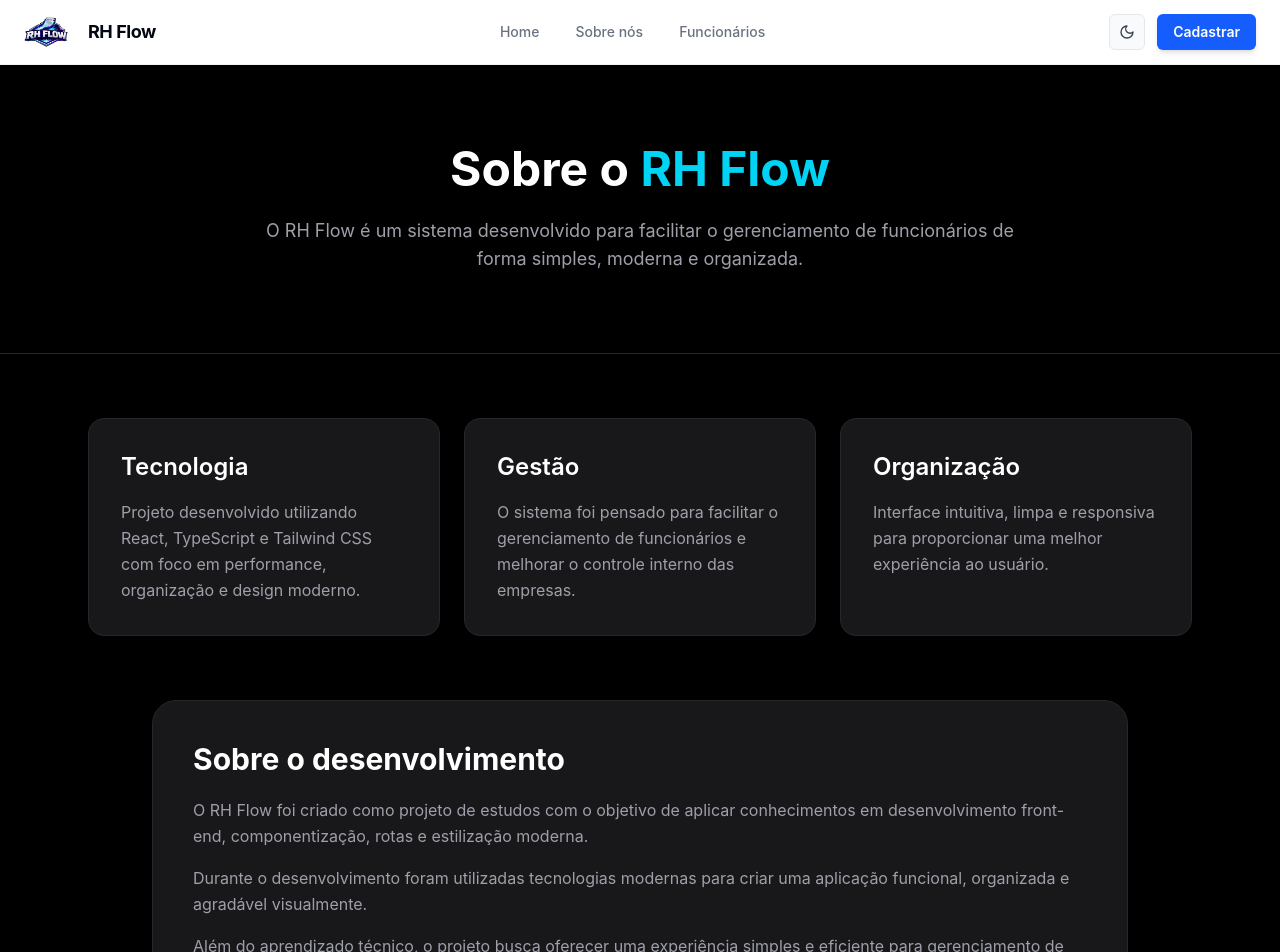
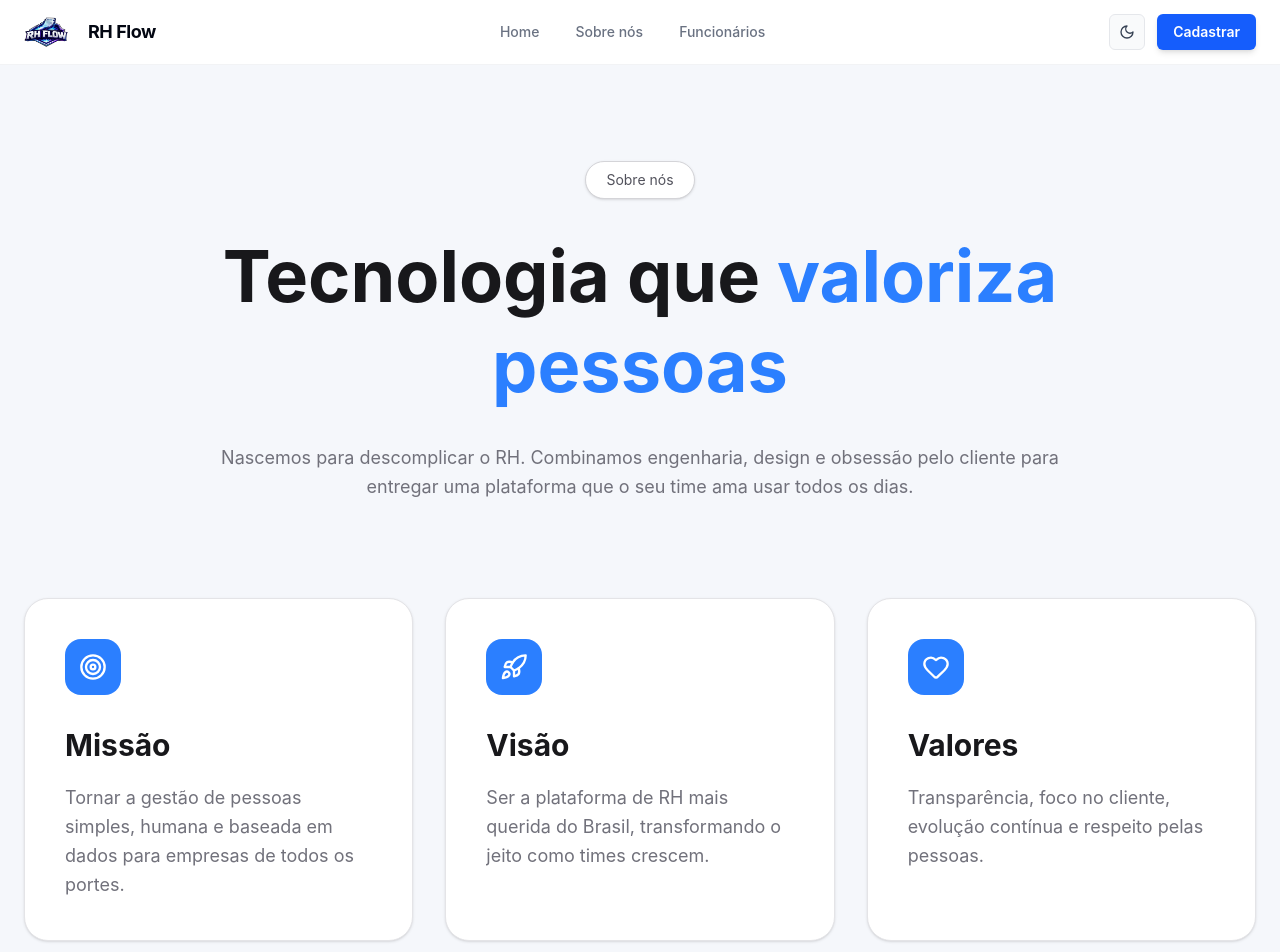
Before and after one commit to twostacktech/Rh-Flow-front, a React (Vite) app: page /sobre in a window 1280 px wide. Shown: the top 952 px of the page. Built offline with nearby package versions, Linux system fonts and the light colour scheme.

Commit message:
fix:sobre

```diff
--- a/src/pages/home/Home.tsx
+++ b/src/pages/home/Home.tsx
@@ -15,7 +15,7 @@ function Home() {
     <div>
       {/* Hero */}
       <section className="relative overflow-hidden">
-        <div className="absolute inset-0 bg-[var(--gradient-hero)]" aria-hidden />
+        <div className="absolute inset-0 bg-[var(--gradient-hero)" aria-hidden />
         <div className="relative mx-auto max-w-7xl px-6 pt-24 pb-32 text-center">
           <img src="/RH_FLOW-semfundo.png" alt="RH Flow" className="mx-auto h-58 w-58 rounded-2xl object-contain shadow-glow" />
           <h1 className="mt-8 text-5xl md:text-7xl font-bold tracking-tight">
--- a/src/pages/sobre/Sobre.tsx
+++ b/src/pages/sobre/Sobre.tsx
@@ -1,90 +1,86 @@
+import { Target, Rocket, Heart } from "lucide-react"
+
 function Sobre() {
   return (
-    <div className="min-h-screen bg-black text-white">
+    <div className="min-h-screen bg-[#f5f7fb] text-zinc-900">
 
-      {/* TOPO */}
-      <section className="px-6 py-20 text-center border-b border-zinc-800">
-        <h1 className="text-5xl font-bold">
-          Sobre o <span className="text-cyan-400">RH Flow</span>
+      <section className="max-w-6xl mx-auto px-6 py-24 text-center">
+
+        <button className="px-5 py-2 rounded-full border border-zinc-300 text-sm text-zinc-600 bg-white shadow-sm">
+          Sobre nós
+        </button>
+
+        <h1 className="mt-8 text-5xl md:text-7xl font-bold leading-tight">
+          Tecnologia que{" "}
+          <span className="text-blue-500">
+            valoriza <br /> pessoas
+          </span>
         </h1>
 
-        <p className="mt-6 text-zinc-400 max-w-3xl mx-auto text-lg">
-          O RH Flow é um sistema desenvolvido para facilitar o gerenciamento
-          de funcionários de forma simples, moderna e organizada.
+        <p className="mt-8 text-zinc-500 text-lg max-w-4xl mx-auto leading-relaxed">
+          Nascemos para descomplicar o RH. Combinamos engenharia,
+          design e obsessão pelo cliente para entregar uma plataforma
+          que o seu time ama usar todos os dias.
         </p>
       </section>
 
-      {/* CARDS */}
-      <section className="max-w-6xl mx-auto px-6 py-16 grid md:grid-cols-3 gap-6">
+      <section className="max-w-7xl mx-auto px-6 pb-24 grid md:grid-cols-3 gap-8">
 
-        <div className="bg-zinc-900 border border-zinc-800 rounded-2xl p-8">
-          <h2 className="text-2xl font-semibold mb-4">
-            Tecnologia
+        <div className="bg-white border border-zinc-200 rounded-3xl p-10 shadow-sm">
+
+          <div className="w-14 h-14 rounded-2xl bg-blue-500 flex items-center justify-center">
+            <Target size={28} className="text-white" />
+          </div>
+
+          <h2 className="mt-8 text-3xl font-bold">
+            Missão
           </h2>
 
-          <p className="text-zinc-400 leading-relaxed">
-            Projeto desenvolvido utilizando React, TypeScript
-            e Tailwind CSS com foco em performance,
-            organização e design moderno.
+          <p className="mt-5 text-zinc-500 leading-relaxed text-lg">
+            Tornar a gestão de pessoas simples, humana e baseada
+            em dados para empresas de todos os portes.
           </p>
+
         </div>
 
-        <div className="bg-zinc-900 border border-zinc-800 rounded-2xl p-8">
-          <h2 className="text-2xl font-semibold mb-4">
-            Gestão
+        <div className="bg-white border border-zinc-200 rounded-3xl p-10 shadow-sm">
+
+          <div className="w-14 h-14 rounded-2xl bg-blue-500 flex items-center justify-center">
+            <Rocket size={28} className="text-white" />
+          </div>
+
+          <h2 className="mt-8 text-3xl font-bold">
+            Visão
           </h2>
 
-          <p className="text-zinc-400 leading-relaxed">
-            O sistema foi pensado para facilitar o gerenciamento
-            de funcionários e melhorar o controle interno
-            das empresas.
+          <p className="mt-5 text-zinc-500 leading-relaxed text-lg">
+            Ser a plataforma de RH mais querida do Brasil,
+            transformando o jeito como times crescem.
           </p>
+
         </div>
 
-        <div className="bg-zinc-900 border border-zinc-800 rounded-2xl p-8">
-          <h2 className="text-2xl font-semibold mb-4">
-            Organização
+        <div className="bg-white border border-zinc-200 rounded-3xl p-10 shadow-sm">
+
+          <div className="w-14 h-14 rounded-2xl bg-blue-500 flex items-center justify-center">
+            <Heart size={28} className="text-white" />
+          </div>
+
+          <h2 className="mt-8 text-3xl font-bold">
+            Valores
           </h2>
 
-          <p className="text-zinc-400 leading-relaxed">
-            Interface intuitiva, limpa e responsiva para
-            proporcionar uma melhor experiência ao usuário.
+          <p className="mt-5 text-zinc-500 leading-relaxed text-lg">
+            Transparência, foco no cliente, evolução contínua
+            e respeito pelas pessoas.
           </p>
+
         </div>
 
       </section>
 
-      {/* HISTÓRIA */}
-      <section className="max-w-5xl mx-auto px-6 pb-20">
-        <div className="bg-zinc-900 border border-zinc-800 rounded-3xl p-10">
-
-          <h2 className="text-3xl font-bold">
-            Sobre o desenvolvimento
-          </h2>
-
-          <p className="mt-5 text-zinc-400 leading-relaxed">
-            O RH Flow foi criado como projeto de estudos com o objetivo
-            de aplicar conhecimentos em desenvolvimento front-end,
-            componentização, rotas e estilização moderna.
-          </p>
-
-          <p className="mt-4 text-zinc-400 leading-relaxed">
-            Durante o desenvolvimento foram utilizadas tecnologias
-            modernas para criar uma aplicação funcional,
-            organizada e agradável visualmente.
-          </p>
-
-          <p className="mt-4 text-zinc-400 leading-relaxed">
-            Além do aprendizado técnico, o projeto busca oferecer
-            uma experiência simples e eficiente para gerenciamento
-            de funcionários.
-          </p>
-
-        </div>
-      </section>
-
     </div>
-  );
+  )
 }
 
-export default Sobre;
+export default Sobre
```
